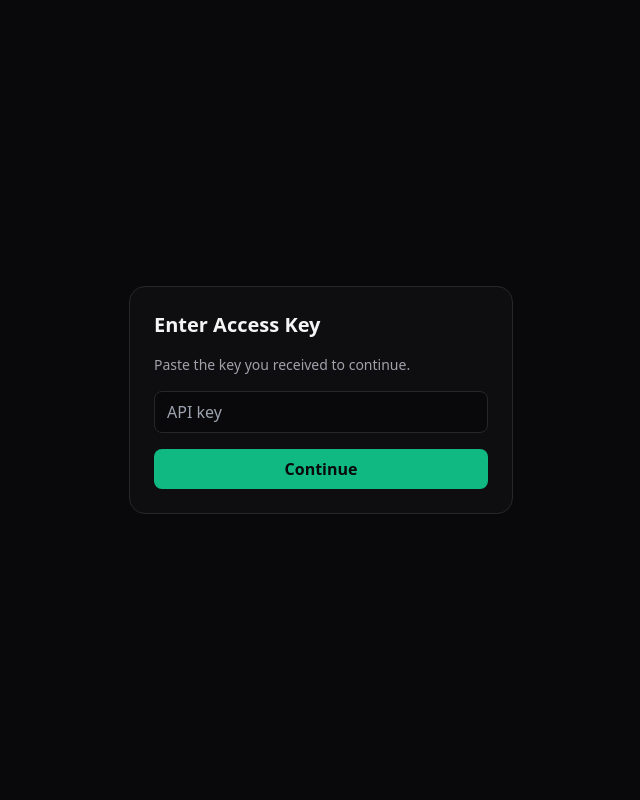
After one commit to AMOSFinds/secrets-scanner, a FastAPI app: template app/templates/access.html in a window 1280 px wide. The commit adds this page. Shown: the whole page, without its empty margins (319-959 px from the left). Run offline with FastAPI, Linux system fonts and the light colour scheme; the template is opened without the code that fills it, so the values that code supplies are empty; some libraries are stand-ins or nearby versions.

Commit message:
Add access.html

```diff
--- a/app/main.py
+++ b/app/main.py
@@ -194,6 +194,19 @@ async def github_webhook(request: Request, x_hub_signature_256: str | None = Hea
 
     return {"ok": True, "scanned_files": scanned, "findings": len(findings)}
 
+
+@app.get("/access", response_class=HTMLResponse)
+def access_form(request: Request):
+    return templates.TemplateResponse("access.html", {"request": request})
+
+@app.post("/access")
+def access_submit(key: str = Form(...)):
+    if not API_KEY or key != API_KEY:
+        raise HTTPException(status_code=401, detail="Bad key")
+    resp = RedirectResponse(url="/ui", status_code=302)
+    resp.set_cookie("api_key", key, httponly=True, samesite="lax", max_age=60*60*24*7)
+    return resp
+
 @app.get("/auth/github/login")
 async def github_login(request: Request):
     if not (GITHUB_CLIENT_ID and GITHUB_OAUTH_REDIRECT_URL):
--- /dev/null
+++ b/app/templates/access.html
@@ -0,0 +1,35 @@
+<!DOCTYPE html>
+<html lang="en">
+  <head>
+    <meta charset="utf-8" />
+    <meta name="viewport" content="width=device-width,initial-scale=1" />
+    <title>Enter Access Key — Secrets Scanner</title>
+    <script src="https://cdn.tailwindcss.com"></script>
+  </head>
+  <body class="bg-zinc-950 text-zinc-100">
+    <div class="min-h-screen flex items-center justify-center px-6">
+      <form
+        method="post"
+        action="/access"
+        class="w-full max-w-sm space-y-4 p-6 rounded-2xl border border-zinc-800 bg-zinc-900/40"
+      >
+        <h1 class="text-xl font-semibold">Enter Access Key</h1>
+        <p class="text-sm text-zinc-400">
+          Paste the key you received to continue.
+        </p>
+        <input
+          name="key"
+          type="password"
+          required
+          class="w-full px-3 py-2 rounded-lg bg-zinc-950 border border-zinc-800 focus:outline-none"
+          placeholder="API key"
+        />
+        <button
+          class="w-full px-4 py-2 rounded-lg bg-emerald-500 text-zinc-950 font-semibold hover:bg-emerald-400"
+        >
+          Continue
+        </button>
+      </form>
+    </div>
+  </body>
+</html>
```
Also changed, not shown: app/templates/index.html (+5 -5 lines).
